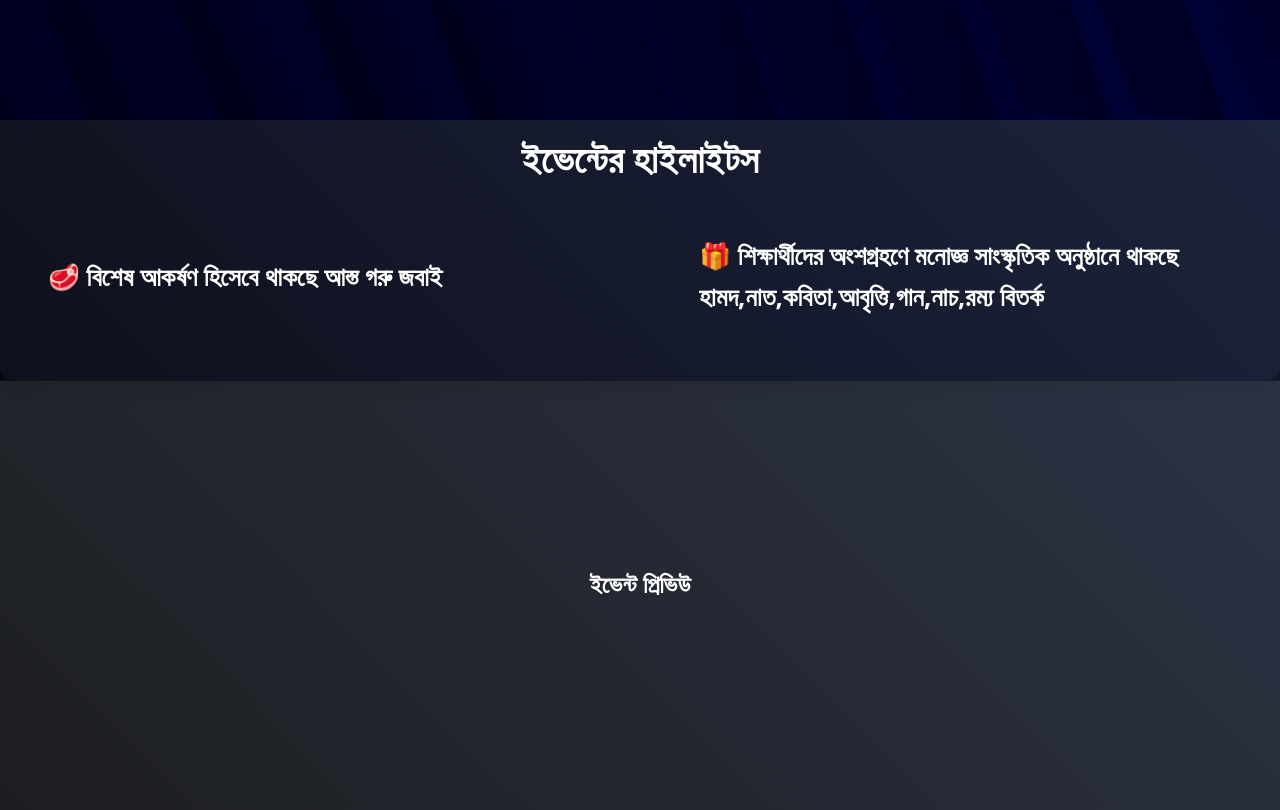
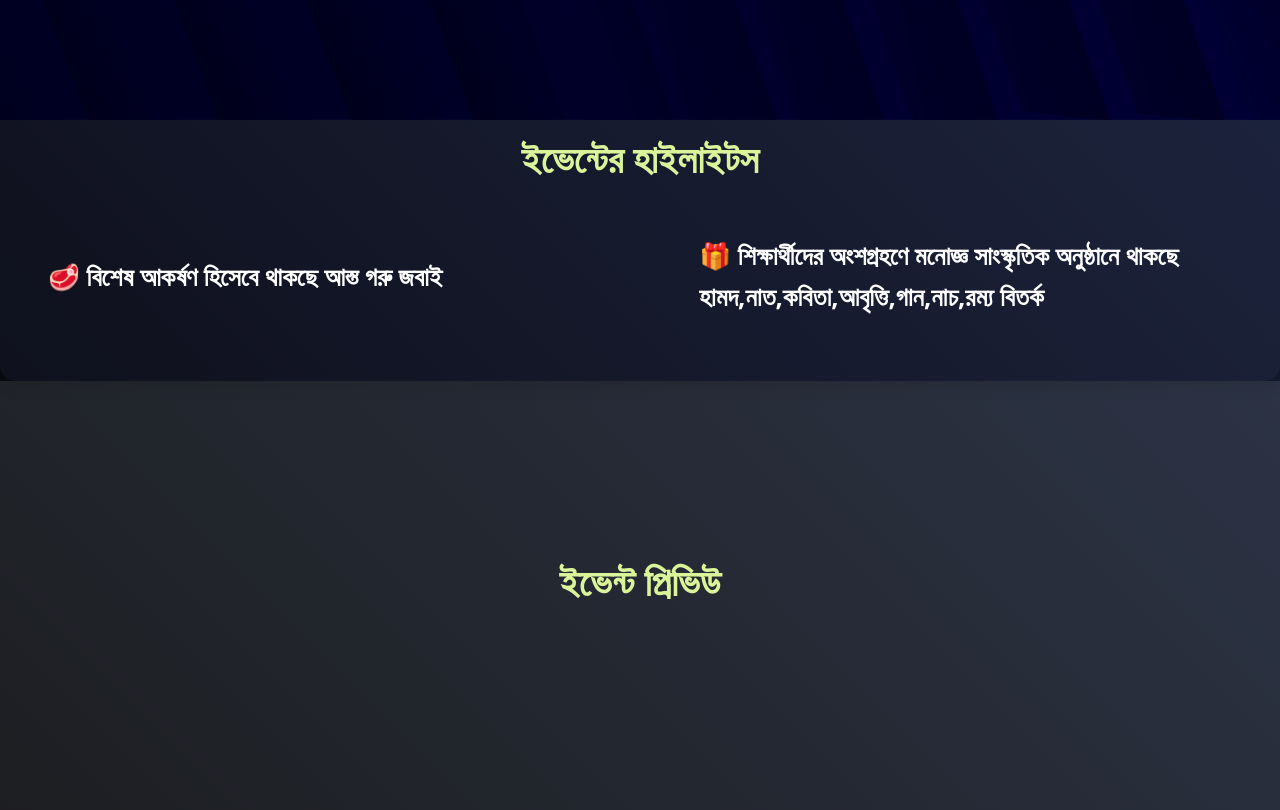
Before and after one commit to hamidur0x/Nobin_Boron_Probin_Bidai_2025, a plain HTML site: page index.html in a window 1280 px wide. Shown: the part 680-1490 px from the top of the page. Drawn offline with Linux system fonts and the light colour scheme.

Commit message:
colour change h2

```diff
--- a/css/style.css
+++ b/css/style.css
@@ -63,6 +63,7 @@ h1 {
 }
 
 .event-highlights h2 {
+  color: #daf499;
   text-align: center;
   margin-bottom: 2rem;
   font-size: 2.4rem;
@@ -134,6 +135,12 @@ h1 {
   color: #fff;
   margin-top: 1rem;
 }
+.photos h2{
+  color: #daf499;
+  text-align: center;
+  margin-bottom: 2rem;
+  font-size: 2.4rem;
+}
 
 @keyframes slideIn {
   from { opacity: 0; transform: translateY(50px); }
```
